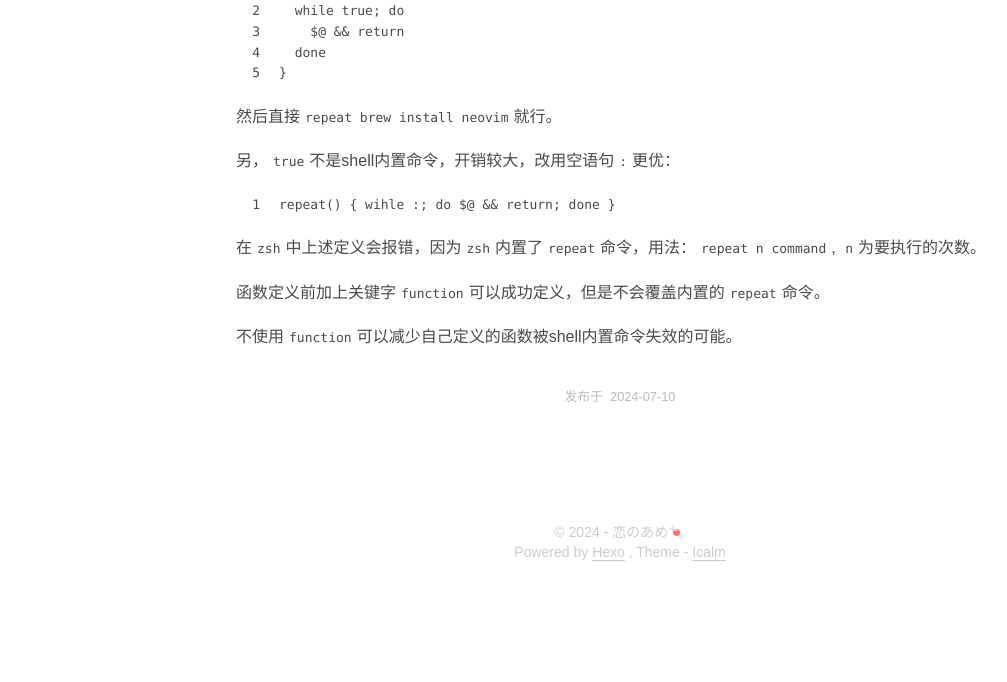
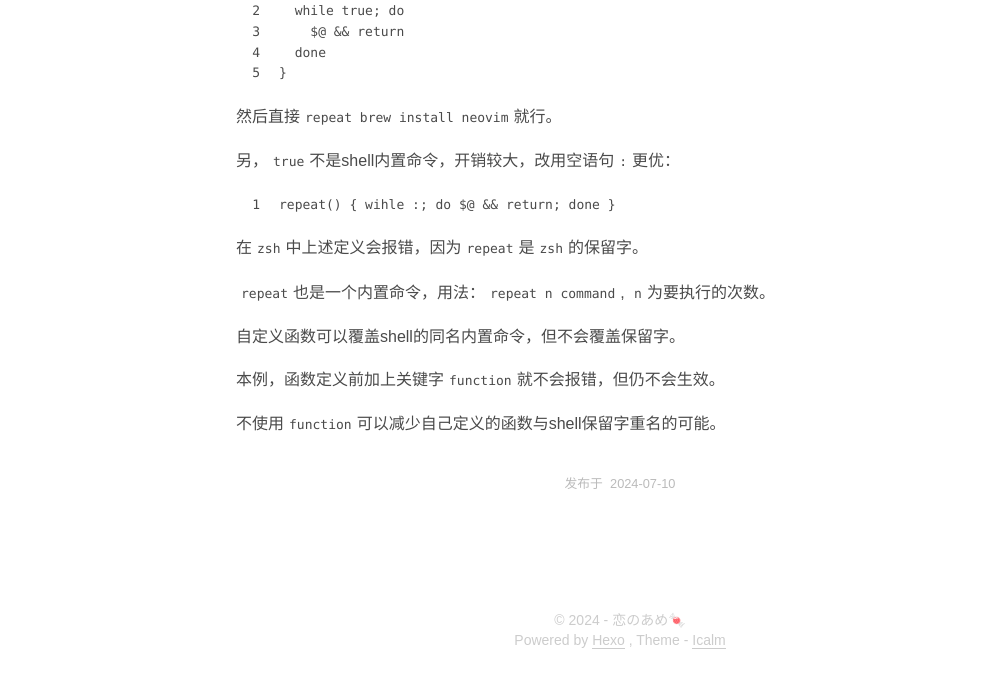
Before and after one commit to arinsong2001/arinsong2001.github.io, a plain HTML site: page 2024/07/10/Bash-status-code/index.html in a window 1280 px wide. Shown: the part 812-1494 px from the top of the page, without its empty margins (140-1147 px from the left). Before the commit the page ends 1406 px from the top, so only its background shows below. Drawn offline with Linux system fonts and the light colour scheme; a small style sheet from the web is missing.

Commit message:
Site updated: 2024-07-22 22:00:33

```diff
--- a/2024/07/10/Bash-status-code/index.html
+++ b/2024/07/10/Bash-status-code/index.html
@@ -88,9 +88,11 @@
 <p>另，<code>true</code>不是shell内置命令，开销较大，改用空语句<code>:</code>更优：</p>
 <figure class="highlight plaintext"><table><tr><td class="gutter"><pre><span class="line">1</span><br></pre></td><td class="code"><pre><span class="line">repeat() &#123; wihle :; do $@ &amp;&amp; return; done &#125;</span><br></pre></td></tr></table></figure>
 
-<p>在<code>zsh</code>中上述定义会报错，因为<code>zsh</code>内置了<code>repeat</code>命令，用法：<code>repeat n command</code>, <code>n</code>为要执行的次数。</p>
-<p>函数定义前加上关键字<code>function</code>可以成功定义，但是不会覆盖内置的<code>repeat</code>命令。</p>
-<p>不使用<code>function</code>可以减少自己定义的函数被shell内置命令失效的可能。</p>
+<p>在<code>zsh</code>中上述定义会报错，因为<code>repeat</code>是<code>zsh</code>的保留字。</p>
+<p><code>repeat</code>也是一个内置命令，用法：<code>repeat n command</code>, <code>n</code>为要执行的次数。</p>
+<p>自定义函数可以覆盖shell的同名内置命令，但不会覆盖保留字。</p>
+<p>本例，函数定义前加上关键字<code>function</code>就不会报错，但仍不会生效。</p>
+<p>不使用<code>function</code>可以减少自己定义的函数与shell保留字重名的可能。</p>
 
 
 
```
Also changed, not shown: index.html (+5 -3 lines).
